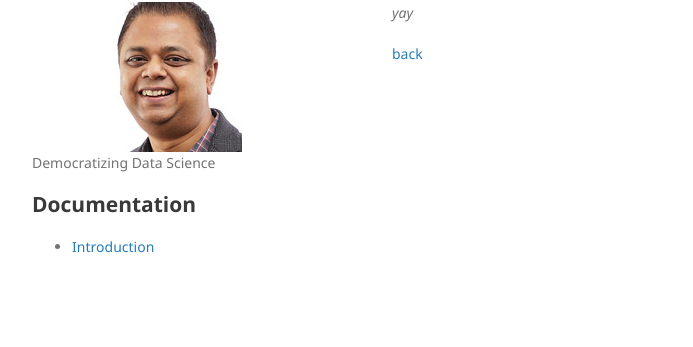
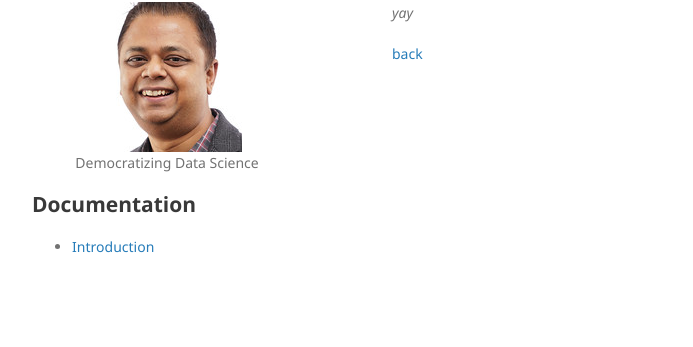
Before and after one commit to niteen11/datasciencewithpython, a Jekyll site: the page built from another-page.md, in a window 1280 px wide. Shown: the part 99-446 px from the top of the page, without its empty margins (178-871 px from the left). Built offline with Jekyll 4.4.1, drawn with Linux system fonts in a browser that asks for light colours; our own code applies the rules of GitHub Pages for plain Markdown files.

Commit message:
Update default.html

```diff
--- a/_layouts/default.html
+++ b/_layouts/default.html
@@ -20,7 +20,7 @@
         <center> <img src="{{site.logo | relative_url}}" align="middle" alt="Niteen" /> </center>
         {% endif %}
 
-        <p>{{ site.description | default: site.github.project_tagline }}</p>
+        <p align="center">{{ site.description | default: site.github.project_tagline }}</p>
 
          <small><a href="{{another-page.html}}">{{another-page.html}}</a></small>
 
```
